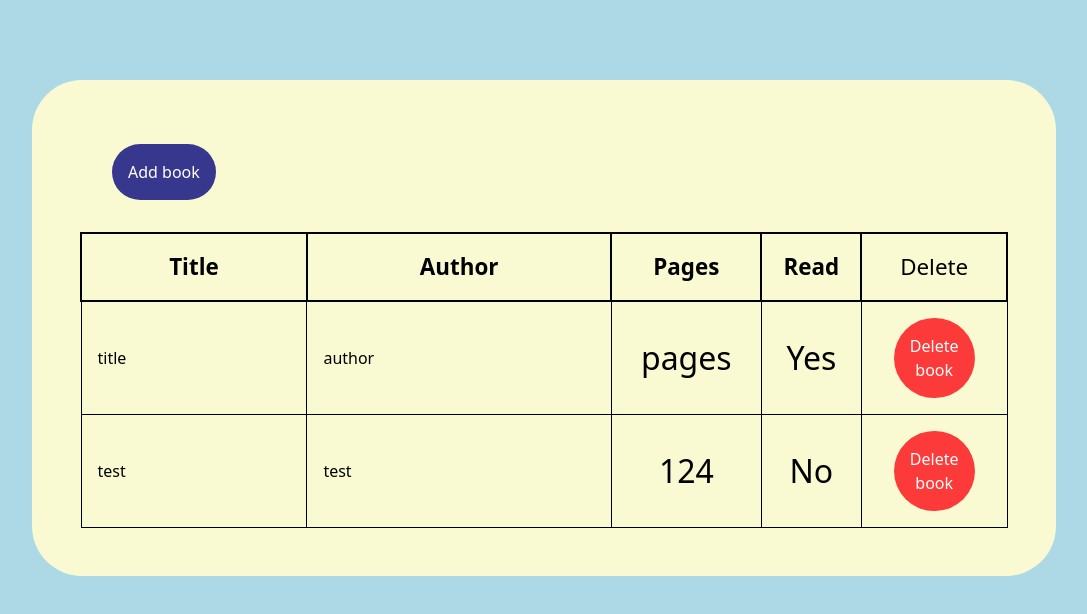
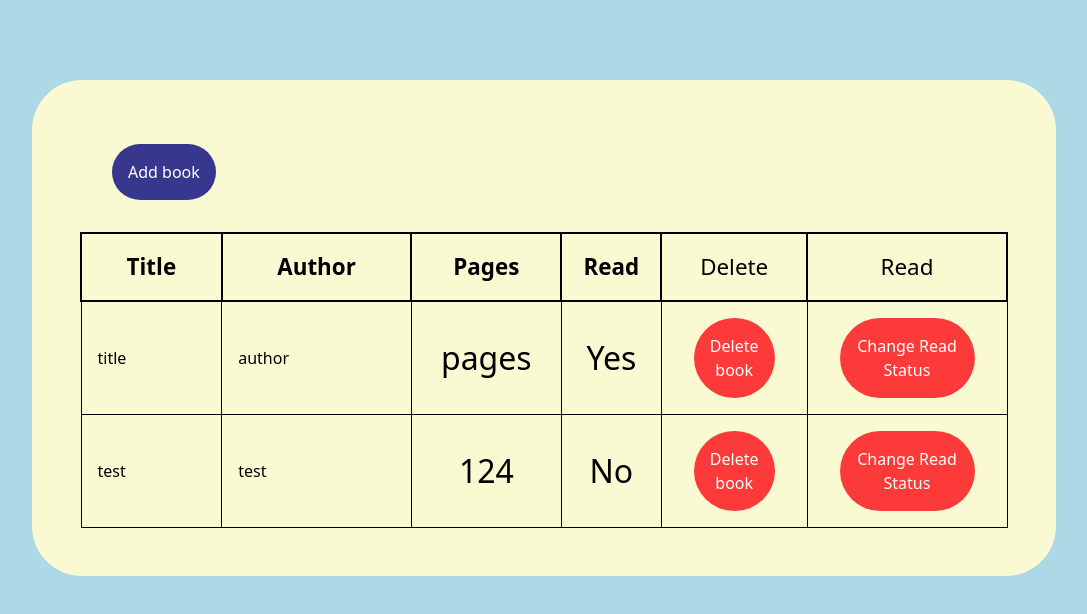
Before and after one commit to ComradeStijn/TOP-Library, a plain HTML site: page index.html in a window 1280 px wide. Shown: the whole page, without its empty margins (96-1183 px from the left). Drawn offline with Linux system fonts and the light colour scheme.

Commit message:
Add change read book status functionality

```diff
--- a/index.html
+++ b/index.html
@@ -49,6 +49,7 @@
                         <th width="150px">Pages</th>
                         <th width="100px">Read</th>
                         <th width="100px" style="font-weight: normal;">Delete</th>
+                        <th width="200px" style="font-weight: normal;">Read</th>
                     </tr>
                 </thead>
                 <tbody id="tableBody">
--- a/javascript.js
+++ b/javascript.js
@@ -23,10 +23,10 @@ function addBookToTable(book) {
     const tr = document.createElement('tr');
 
     // Create the four td elements
-    const [title, author, pages, read, deleteElement] = Array(5).fill().map(() => {
+    const [title, author, pages, deleteElement, changeElement] = Array(5).fill().map(() => {
         return document.createElement('td');
     });
-
+    let read = document.createElement('td'); // Can change status
     title.innerText = book.title;
     author.innerText = book.author;
     pages.innerText = book.pages;
@@ -44,8 +44,28 @@ function addBookToTable(book) {
     deleteBtn.addEventListener('click', () => handleDeleteBook(book, tr));
     deleteElement.append(deleteBtn);
 
-    tr.append(title, author, pages, read, deleteElement);
+    // Change read status button
+    const changeReadBtn = document.createElement('button');
+    changeReadBtn.innerText = "Change Read Status";
+    changeReadBtn.className = "red changereadbook";
+    changeReadBtn.addEventListener('click', () => changeReadBook(book, read));
+    changeElement.append(changeReadBtn);
+
+
+    tr.append(title, author, pages, read, deleteElement, changeElement);
     tableBody.append(tr);
+}
+
+// Function to change read status in column
+
+function changeReadBook(book, element) {
+    if (book.read === "Yes") {
+        book.read = "No";
+        element.innerText = "No";
+    } else {
+        book.read = "Yes";
+        element.innerText = "Yes";
+    }
 }
 
 // Delete book from myLibrary and remove the table row 'tr' that contains the book
@@ -56,6 +76,13 @@ function handleDeleteBook(book, tr) {
     console.log(myLibrary)
     tr.remove();
 }
+
+
+
+//
+// DOMContentLoaded
+//
+//
 
 document.addEventListener('DOMContentLoaded', () => {
 
@@ -74,12 +101,13 @@ document.addEventListener('DOMContentLoaded', () => {
     const createBook = document.querySelector('#createBook');
     createBook.addEventListener('click', (e) => {
         e.preventDefault();
+
         const title = dialog.querySelector('#title').value;
         const author = dialog.querySelector('#author').value;
         const pages = dialog.querySelector('#pages').value;
         const read = dialog.querySelector('#read') === 'true' ? "Yes" : "No";
         addBookToLibrary(title, author, pages, read);
-        console.log(myLibrary)
+
         dialog.close();
     });
-})
+});
```
